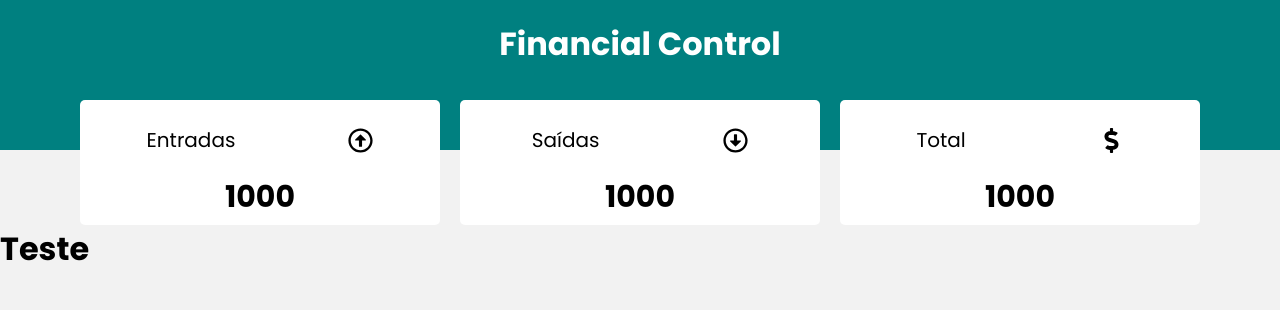
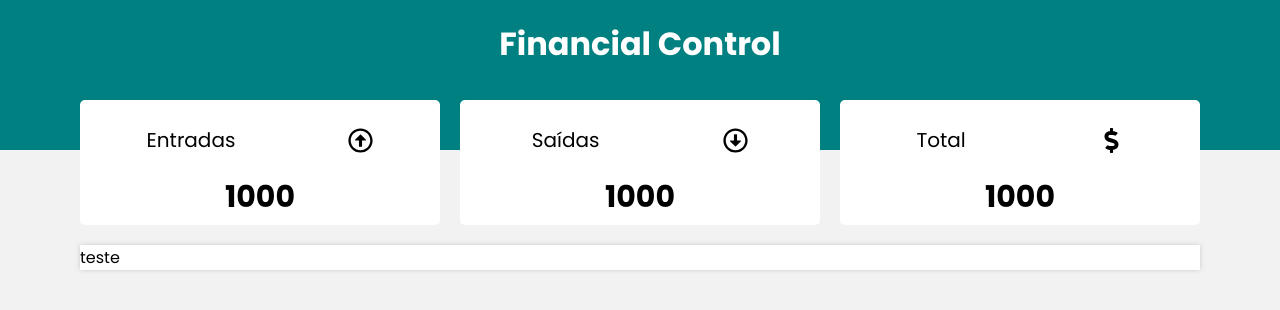
Before and after one commit to Nigraum/financial-controller, a React (Create React App) app: page / in a window 1280 px wide. Shown: the top 310 px of the page. Built offline with nearby package versions, Linux system fonts and the light colour scheme.

Commit message:
Create container const for resumeitem

```diff
--- a/src/components/Form/index.js
+++ b/src/components/Form/index.js
@@ -1,8 +1,11 @@
 import React from "react";
+import { Container } from "./style";
 
 const Form = () => {
   return (
-    <h1>Teste</h1>
+    <Container>
+      teste
+    </Container>
   );
 };
 
--- a/src/components/Form/style.js
+++ b/src/components/Form/style.js
@@ -0,0 +1,9 @@
+import styled from "styled-components";
+
+export const Container = styled.div`
+  max-width: 1120px;
+  margin: 20px auto;
+  width: 98%;
+  background-color: #fff;
+  box-shadow: 0px 0px 5px #ccc;
+`;
```
